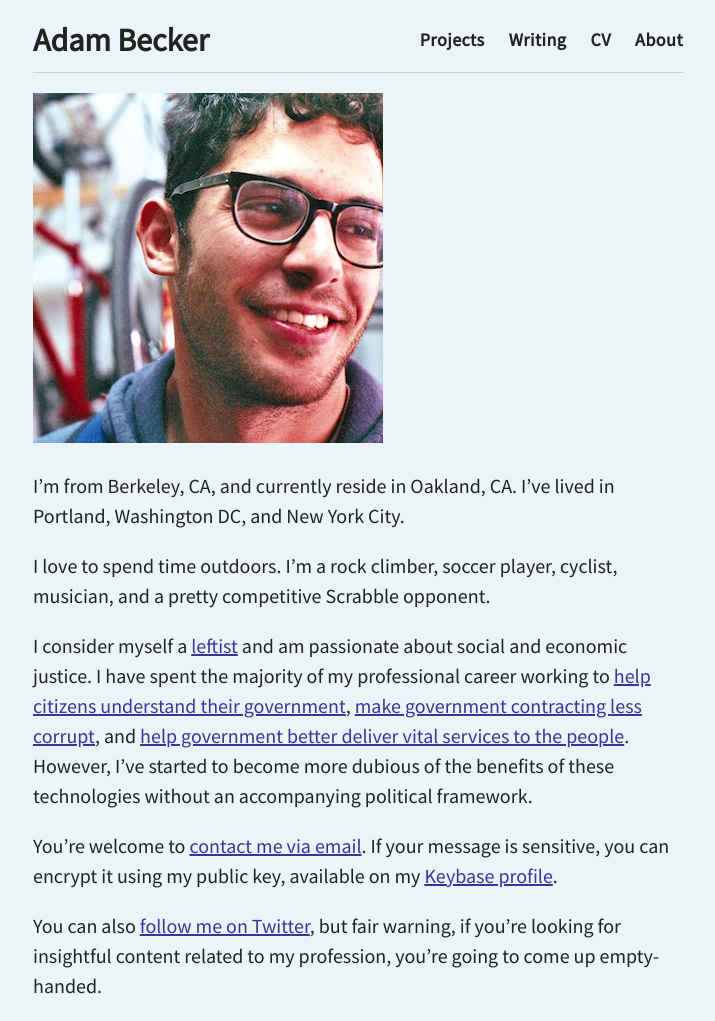
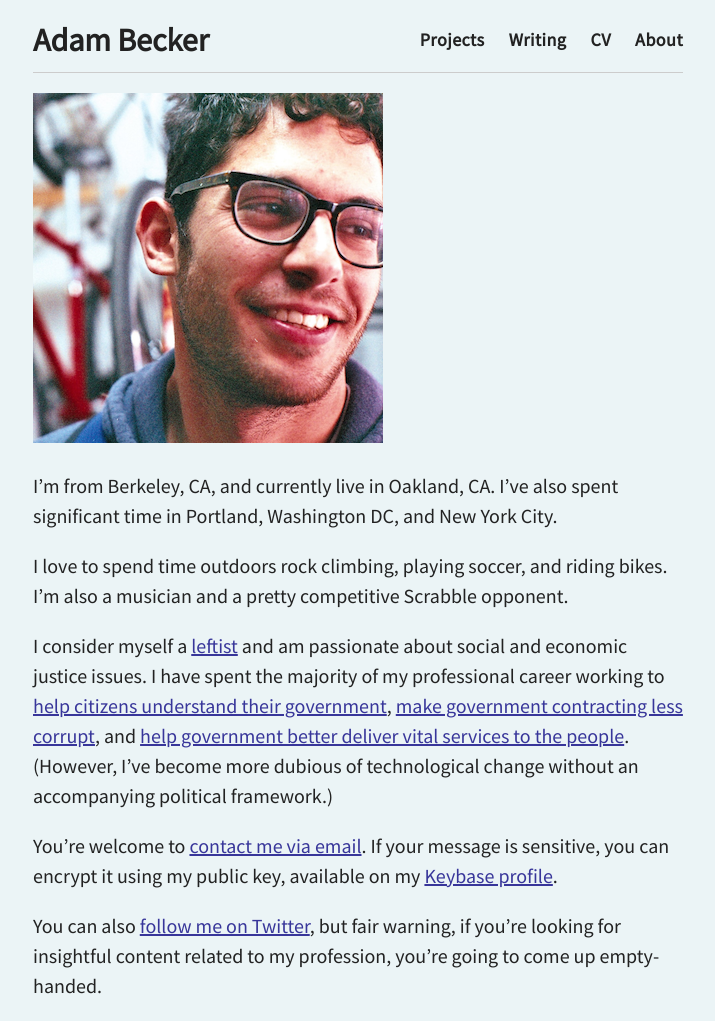
Before and after one commit to adamjacobbecker/adamjacobbecker.github.com, a Jekyll site: the page built from about.md, in a window 1280 px wide. Shown: the whole page, without its empty margins (282-997 px from the left). Built offline with Jekyll 4.4.1, drawn with Linux system fonts in a browser that asks for light colours.

Commit message:
proofing

```diff
--- a/about.md
+++ b/about.md
@@ -5,11 +5,11 @@ title: Writing
 
 ![headshot](/img/headshot.png)
 
-I'm from Berkeley, CA, and currently reside in Oakland, CA. I've lived in Portland, Washington DC, and New York City.
+I'm from Berkeley, CA, and currently live in Oakland, CA. I've also spent significant time in Portland, Washington DC, and New York City.
 
-I love to spend time outdoors. I'm a rock climber, soccer player, cyclist, musician, and a pretty competitive Scrabble opponent.
+I love to spend time outdoors rock climbing, playing soccer, and riding bikes. I'm also a musician and a pretty competitive Scrabble opponent.
 
-I consider myself a [leftist](http://dsausa.org) and am passionate about social and economic justice. I have spent the majority of my professional career working to [help citizens understand their government](http://mashable.com/2012/05/14/raise-your-voice-govhub/#B0hAsC2YTsqX), [make government contracting less corrupt](https://www.codeforamerica.org/blog/2013/05/16/rfp-ez/), and [help government better deliver vital services to the people](https://www.dobt.co/). However, I've started to become more dubious of the benefits of these technologies without an accompanying political framework.
+I consider myself a [leftist](http://dsausa.org) and am passionate about social and economic justice issues. I have spent the majority of my professional career working to [help citizens understand their government](http://mashable.com/2012/05/14/raise-your-voice-govhub/#B0hAsC2YTsqX), [make government contracting less corrupt](https://www.codeforamerica.org/blog/2013/05/16/rfp-ez/), and [help government better deliver vital services to the people](https://www.dobt.co/). (However, I've become more dubious of technological change without an accompanying political framework.)
 
 You're welcome to [contact me via email](mailto:ad{at}mbecker{dot}cc). If your message is sensitive, you can encrypt it using my public key, available on my [Keybase profile](https://keybase.io/ajb).
 
```
Also changed, not shown: cv.md (+1 -1 lines), index.md (+2 -2 lines), projects.html (+5 -6 lines), writing.md (+2 -2 lines).
